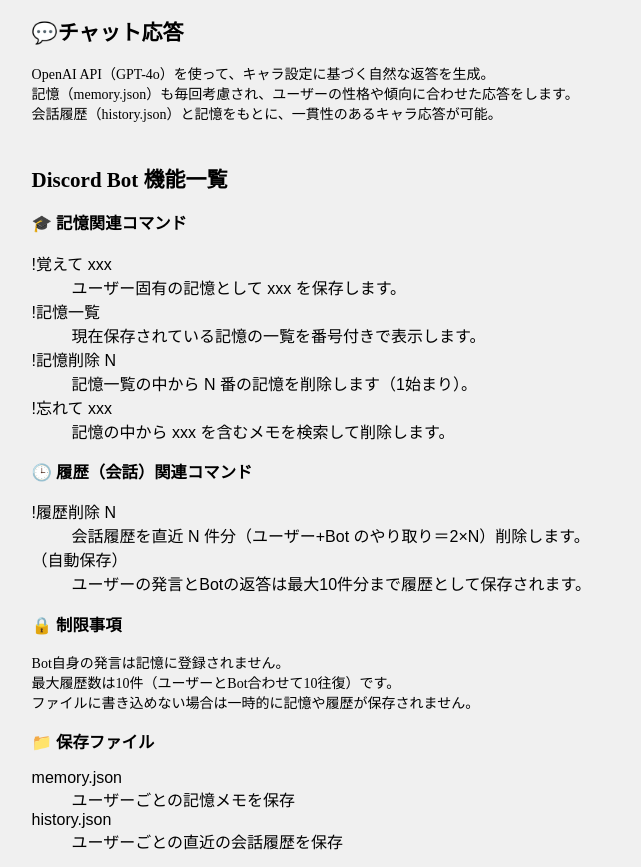
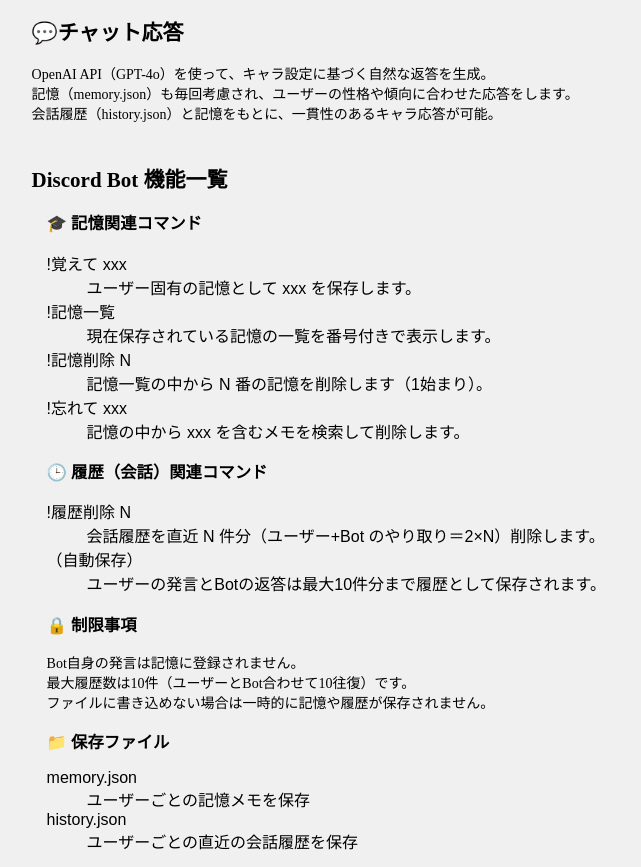
Before and after one commit to satoshi0926/portfolio, a plain HTML site: page public/discord/index.html in a window 1280 px wide. Shown: the part 62-929 px from the top of the page, without its empty margins (166-807 px from the left). Drawn offline with Linux system fonts and the light colour scheme.

Commit message:
左端の余白調整

```diff
--- a/public/discord/css/style.css
+++ b/public/discord/css/style.css
@@ -33,7 +33,7 @@ main {
 section#function {
   margin-top: 40px;
 }
-section#function div:first-child {
+section#function .box {
  margin-left: 15px;
 }
 
--- a/public/discord/index.html
+++ b/public/discord/index.html
@@ -29,7 +29,7 @@
         </section>
         <section id="function">
             <h2>Discord Bot 機能一覧</h2>
-            <div>
+            <div class="box">
                 <h3>🎓 記憶関連コマンド</h3>
                 <dl>
                     <dt>!覚えて xxx</dt>
@@ -49,7 +49,7 @@
                     <dd>ユーザーの発言とBotの返答は最大10件分まで履歴として保存されます。</dd>
                 </dl>
             </div>
-            <div>
+            <div class="box">
                 <h3>🔒 制限事項</h3>
                 <p>
                 Bot自身の発言は記憶に登録されません。<br>
@@ -57,7 +57,7 @@
                 ファイルに書き込めない場合は一時的に記憶や履歴が保存されません。
                 </p>
             </div>
-            <div>
+            <div class="box">
                 <h3>📁 保存ファイル</h3>
                 <dl>
                     <dt>memory.json</dt>
```
